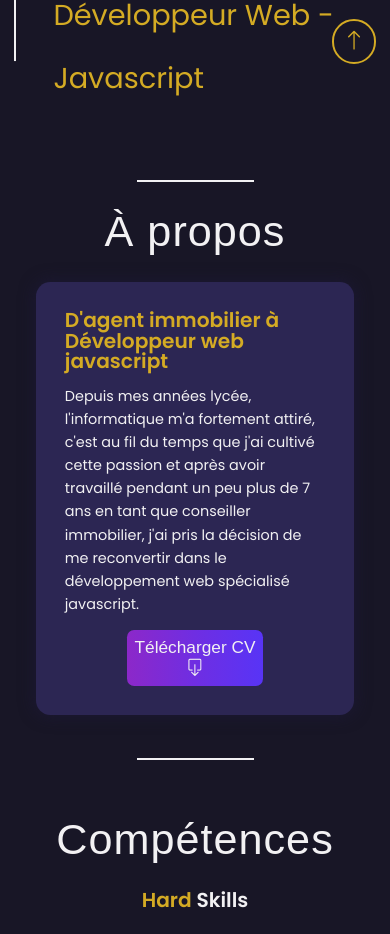
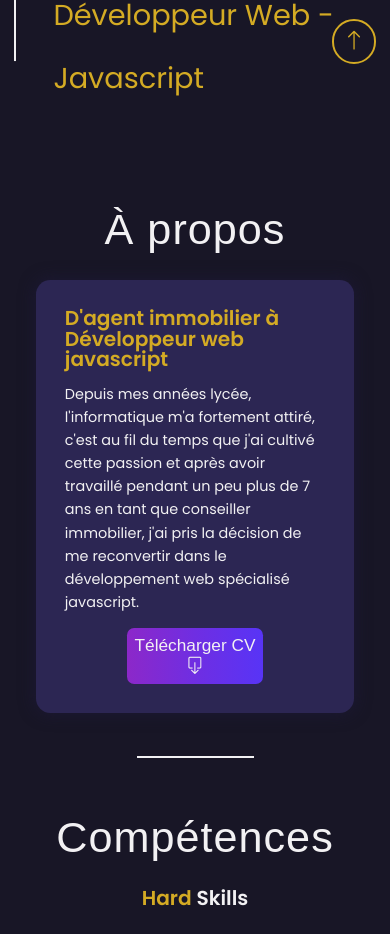
Before and after one commit to LorisQsd/WebPortfolio, a plain HTML site: page index.html in a window 390 px wide. Shown: the part 766-1700 px from the top of the page. Drawn offline with nearby package versions, Linux system fonts and the light colour scheme; a web font is replaced by a local one.

Commit message:
display none for the first divider

```diff
--- a/css/styles.css
+++ b/css/styles.css
@@ -719,8 +719,7 @@ body {
     }
 
     .divider:nth-child(2) {
-        position: relative;
-        top: 30px;
+        display: none;
     }
 
     /* ABOUT RESP S */
```
